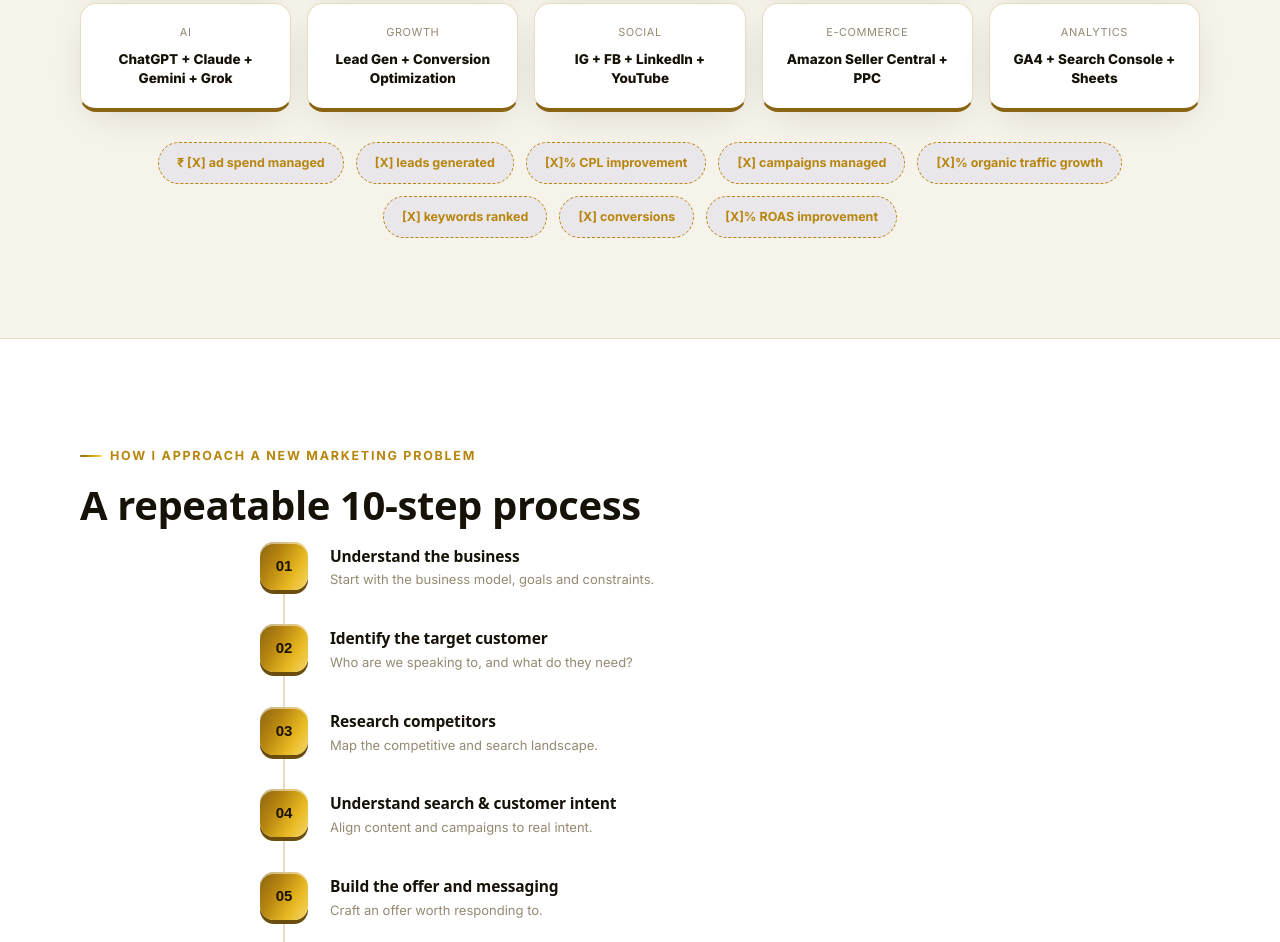
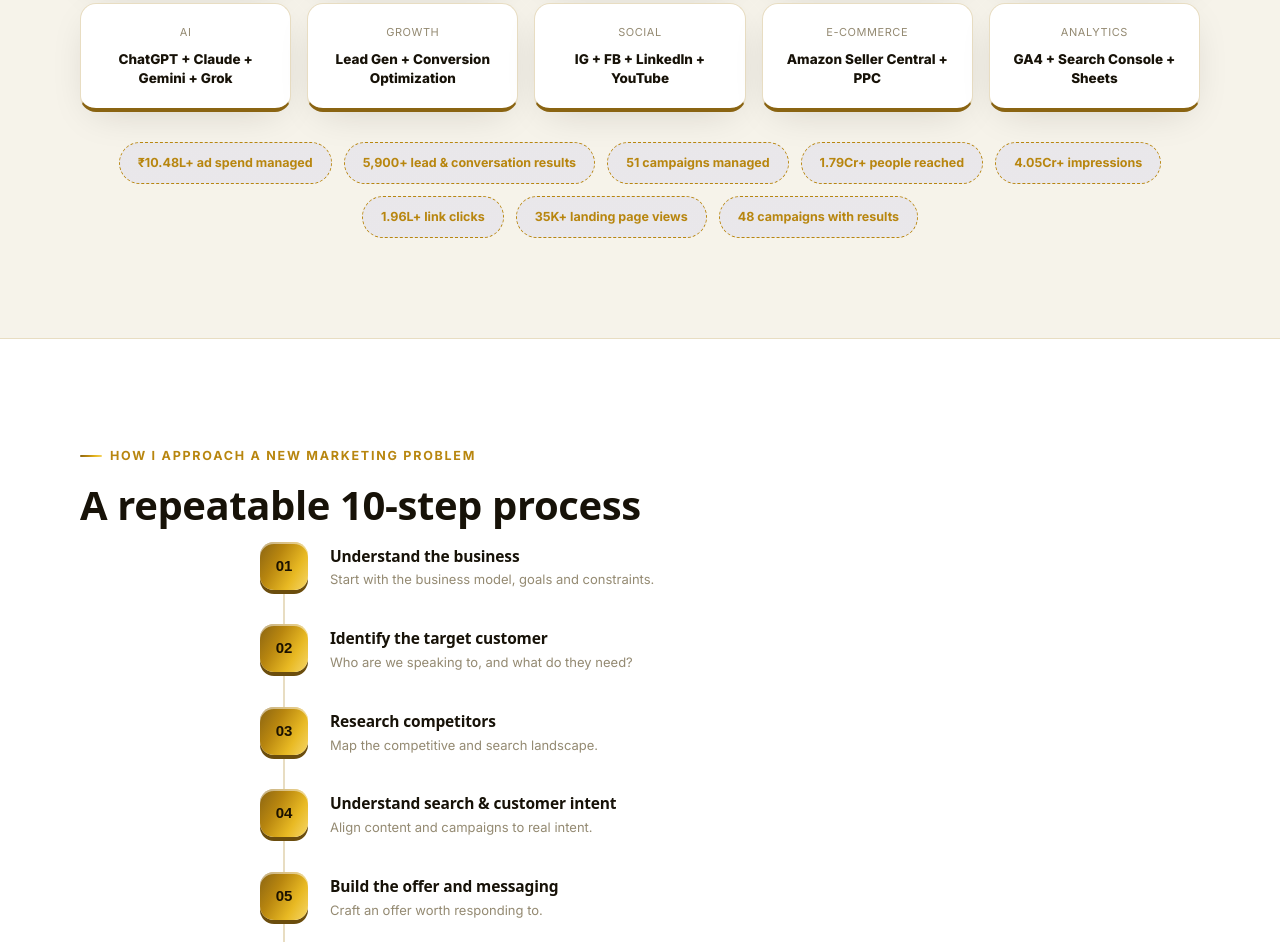
Before and after one commit to manidarshan2001-star/darshanportfolio, a plain HTML site: page index.html in a window 1280 px wide. Shown: the part 10054-10996 px from the top of the page. Drawn offline with Linux system fonts and the light colour scheme; a web font is replaced by a local one.

Commit message:
Update index.html

```diff
--- a/index.html
+++ b/index.html
@@ -930,14 +930,14 @@
       <div class="stat-box"><div class="lbl">Analytics</div><div class="val">GA4 + Search Console + Sheets</div></div>
     </div>
     <div class="metrics-strip reveal-stagger">
-      <span class="metric-pill">₹ [X] ad spend managed</span>
-      <span class="metric-pill">[X] leads generated</span>
-      <span class="metric-pill">[X]% CPL improvement</span>
-      <span class="metric-pill">[X] campaigns managed</span>
-      <span class="metric-pill">[X]% organic traffic growth</span>
-      <span class="metric-pill">[X] keywords ranked</span>
-      <span class="metric-pill">[X] conversions</span>
-      <span class="metric-pill">[X]% ROAS improvement</span>
+  <span class="metric-pill">₹10.48L+ ad spend managed</span>
+<span class="metric-pill">5,900+ lead & conversation results</span>
+<span class="metric-pill">51 campaigns managed</span>
+<span class="metric-pill">1.79Cr+ people reached</span>
+<span class="metric-pill">4.05Cr+ impressions</span>
+<span class="metric-pill">1.96L+ link clicks</span>
+<span class="metric-pill">35K+ landing page views</span>
+<span class="metric-pill">48 campaigns with results</span>
     </div>
   </div>
 </section>
```
